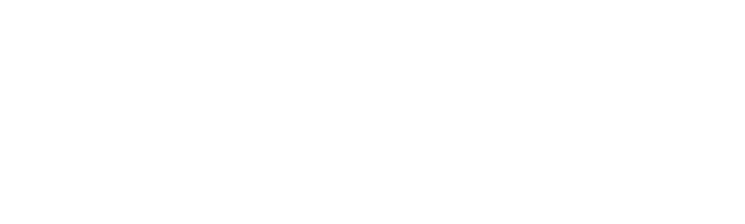
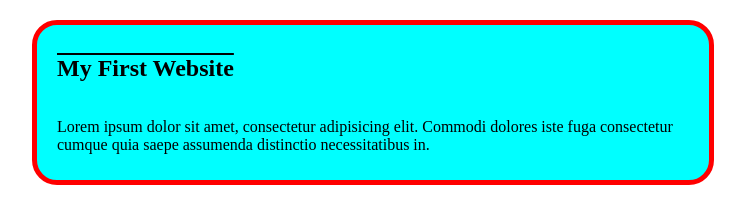
Before and after one commit to SomratIIT/my-simple-website, a plain HTML site: page indo.html in a window 1280 px wide. Shown: the whole page, without its empty margins (6-751 px from the left). Drawn offline with Linux system fonts and the light colour scheme.

Commit message:
Added the first blog

```diff
--- /dev/null
+++ b/blog.css
@@ -0,0 +1,13 @@
+div{
+    background-color: aqua;
+    width: 50%;
+    border: 5px solid red;
+    border-radius: 25px;
+    margin: 20px 30px 40px;
+    padding: 10px 20px;
+
+}
+h2{
+    text-decoration: overline;
+    display: inline-block;
+}
--- a/indo.html
+++ b/indo.html
@@ -4,8 +4,12 @@
     <meta charset="UTF-8">
     <meta name="viewport" content="width=device-width, initial-scale=1.0">
     <title>my simple first website</title>
+    <link rel="stylesheet" href="blog.css">
 </head>
 <body>
-
+    <div>
+        <h2>My First Website</h2>
+        <p>Lorem ipsum dolor sit amet, consectetur adipisicing elit. Commodi dolores iste fuga consectetur cumque quia saepe assumenda distinctio necessitatibus in.</p>
+    </div>
 </body>
 </html>
```
